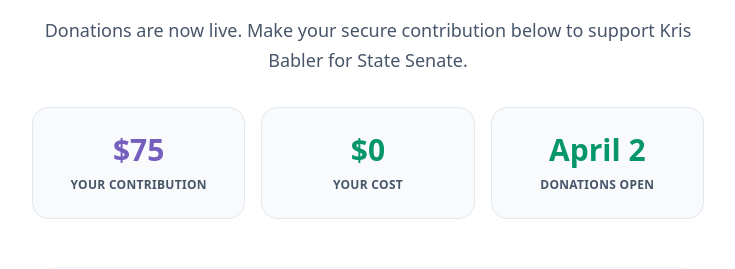
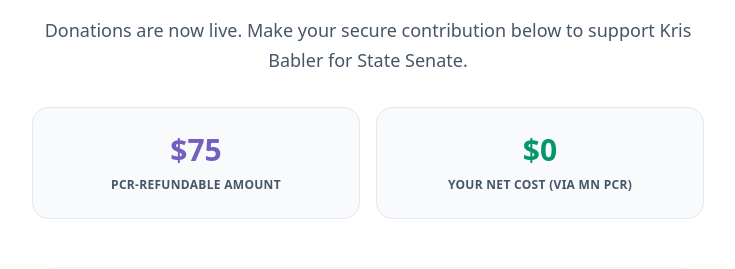
Before and after one commit to kbabler/sd49-senate-site, a React (Vite) app: page / in a window 1280 px wide. Shown: the part 5175-5444 px from the top of the page, without its empty margins (272-1007 px from the left). Built offline with nearby package versions, Linux system fonts and the light colour scheme.

Commit message:
Refine donation section refund messaging

```diff
--- a/src/App.jsx
+++ b/src/App.jsx
@@ -302,18 +302,14 @@ const App = () => {
           <p className="text-lg text-slate-600 mb-8 leading-relaxed font-medium">
             Donations are now live. Make your secure contribution below to support Kris Babler for State Senate.
           </p>
-          <div className="grid md:grid-cols-3 gap-4 mb-12">
+          <div className="grid md:grid-cols-2 gap-4 mb-12">
             <div className="bg-slate-50 p-6 rounded-2xl border border-slate-200">
               <p className="text-3xl font-black" style={{ color: BRAND_COLOR }}>$75</p>
-              <p className="text-[12px] font-bold text-slate-600 uppercase tracking-wide mt-2">Your Contribution</p>
+              <p className="text-[12px] font-bold text-slate-600 uppercase tracking-wide mt-2">PCR-Refundable Amount</p>
             </div>
             <div className="bg-slate-50 p-6 rounded-2xl border border-slate-200">
               <p className="text-3xl font-black text-emerald-600">$0</p>
-              <p className="text-[12px] font-bold text-slate-600 uppercase tracking-wide mt-2">Your Cost</p>
-            </div>
-            <div className="bg-slate-50 p-6 rounded-2xl border border-slate-200">
-              <p className="text-3xl font-black text-emerald-600">April 2</p>
-              <p className="text-[12px] font-bold text-slate-600 uppercase tracking-wide mt-2">Donations Open</p>
+              <p className="text-[12px] font-bold text-slate-600 uppercase tracking-wide mt-2">Your Net Cost (via MN PCR)</p>
             </div>
           </div>
         </div>
--- a/src/App_live.jsx
+++ b/src/App_live.jsx
@@ -116,18 +116,14 @@ const PledgeForm = () => {
         <p className="text-lg text-slate-600 mb-8 leading-relaxed font-medium">
           Donations are now live. Make your secure contribution below to support Kris Babler for State Senate.
         </p>
-        <div className="grid md:grid-cols-3 gap-4 mb-12">
+        <div className="grid md:grid-cols-2 gap-4 mb-12">
           <div className="bg-slate-50 p-6 rounded-2xl border border-slate-200">
             <p className="text-3xl font-black" style={{ color: CONFIG.branding.color }}>$75</p>
-            <p className="text-[12px] font-bold text-slate-600 uppercase tracking-wide mt-2">Your Contribution</p>
+            <p className="text-[12px] font-bold text-slate-600 uppercase tracking-wide mt-2">PCR-Refundable Amount</p>
           </div>
           <div className="bg-slate-50 p-6 rounded-2xl border border-slate-200">
             <p className="text-3xl font-black text-emerald-600">$0</p>
-            <p className="text-[12px] font-bold text-slate-600 uppercase tracking-wide mt-2">Your Cost</p>
-          </div>
-          <div className="bg-slate-50 p-6 rounded-2xl border border-slate-200">
-            <p className="text-3xl font-black text-emerald-600">April 2</p>
-            <p className="text-[12px] font-bold text-slate-600 uppercase tracking-wide mt-2">Donations Open</p>
+            <p className="text-[12px] font-bold text-slate-600 uppercase tracking-wide mt-2">Your Net Cost (via MN PCR)</p>
           </div>
         </div>
       </div>
```
